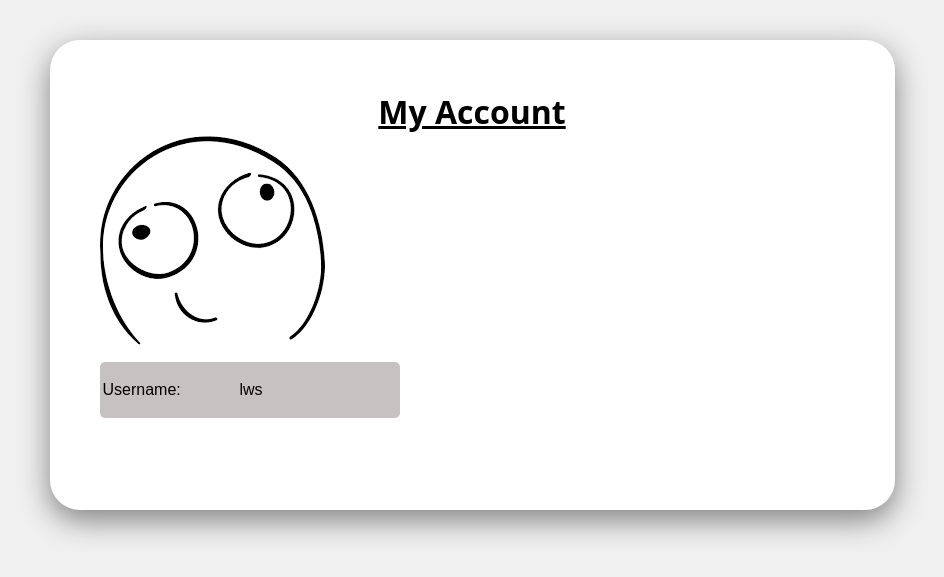
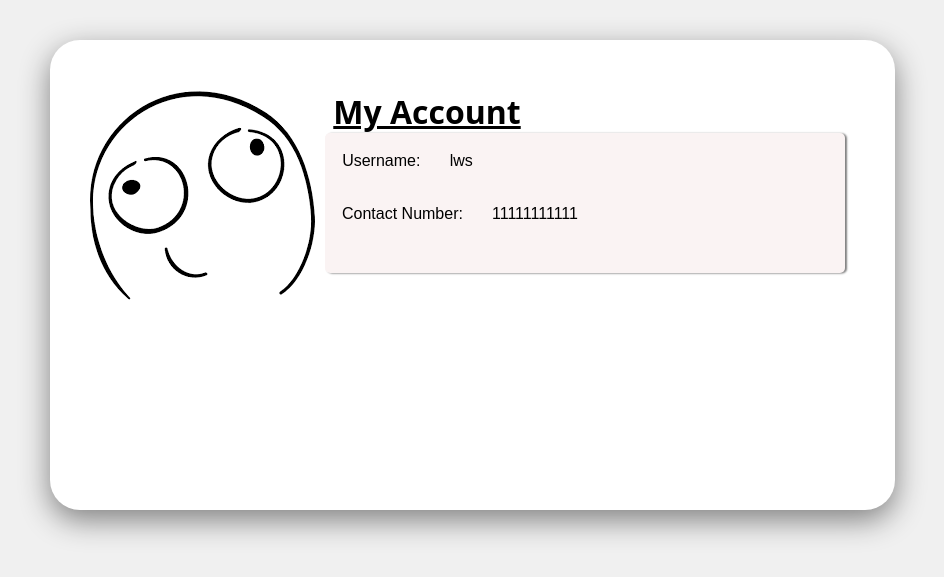
Before and after one commit to lailailaiws-bit/GitExercise-MMU-Marketplace, a Flask app: page /profile in a window 1280 px wide. Shown: the part 110-687 px from the top of the page, without its empty margins (168-1112 px from the left). Run offline with Flask 3, Linux system fonts and the light colour scheme; a user stored in the database is signed in.

Commit message:
more updates to the profile page

```diff
--- a/static/css/profile.css
+++ b/static/css/profile.css
@@ -185,6 +185,7 @@ a.profile_title{
     justify-content: center;
     align-items: center;
     display: flex;
+    margin-right: 90px;
 }
 
 div.main_container{
@@ -214,24 +215,28 @@ div.profile_pic{
     display: block;
     width: 226px;
     height: auto;
-    max-width: 200px;
+    max-width: 250px;
     border-radius: 50%;
     position: static;
     inset: auto;
+    margin-right: 10px;
+    margin-top: -45px;
+    margin-left: -10px;
 }
 
 div.info_block{
-    display: flex;
-    flex-direction: column;
-    background-color: rgb(199, 194, 194);
+    display: block;
+    background-color: rgb(250, 243, 243);
     border-radius: 5px;
-    max-width: 100%;
-    max-width: 300px;
+    width: 100%;
+    height: 140px;
+    align-items: center;
+    box-shadow: 2px 0.5px 2px gray;
 }
 
 div.username_block{
     display: flex;
-    justify-content: space-between;
+    justify-content: space-around;
     align-items: center;
     margin: 3px;
     width: 100%;
@@ -239,5 +244,27 @@ div.username_block{
 }
 
 div.wrapper{
+    display: flex;
+    flex-direction: row;
+}
 
+label.username_label{
+    display: flex;
+    justify-content: flex-start;
+    align-items: flex-start;
 }
+
+div.contact_block{
+    display: flex;
+    justify-content: space-around;
+    align-items: center;
+    margin: 3px;
+    width: 100%;
+    max-width: 265px;
+}
+
+label.contact_label{
+    display: flex;
+    justify-content: flex-start;
+    align-items: flex-start;
+}
--- a/templates/profile.html
+++ b/templates/profile.html
@@ -22,6 +22,10 @@
                          <label class="username_label">Username:</label>
                         <p class="username">{{current_user.username}}</p>
                     </div>
+                    <div class="contact_block">
+                        <label class="contact-label">Contact Number:</label>
+                        <p class="contact">{{current_user.contact_number}}</p>
+                    </div>
                 </div>
             </div>
         </div>
```
